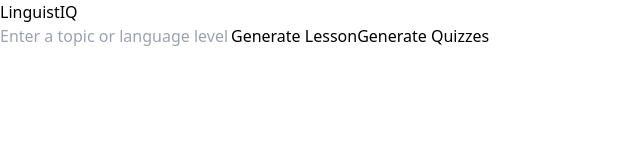
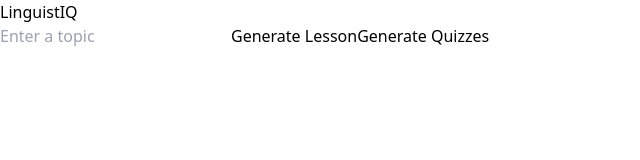
Before and after one commit to Sanil-Surve/LinguistIQ-client, a React (Vite) app: page / in a window 1280 px wide. Shown: the top 160 px of the page, without its empty margins (0-640 px from the left). Built offline with nearby package versions, Linux system fonts and the light colour scheme.

Commit message:
initial commit

```diff
--- a/src/App.jsx
+++ b/src/App.jsx
@@ -26,7 +26,7 @@ function App() {
         className="border p-2 w-full mb-4"
         value={input}
         onChange={(e) => setInput(e.target.value)}
-        placeholder="Enter a topic or language level"
+        placeholder="Enter a topic"
       />
       <button
         onClick={handleGenerateLesson}
```
